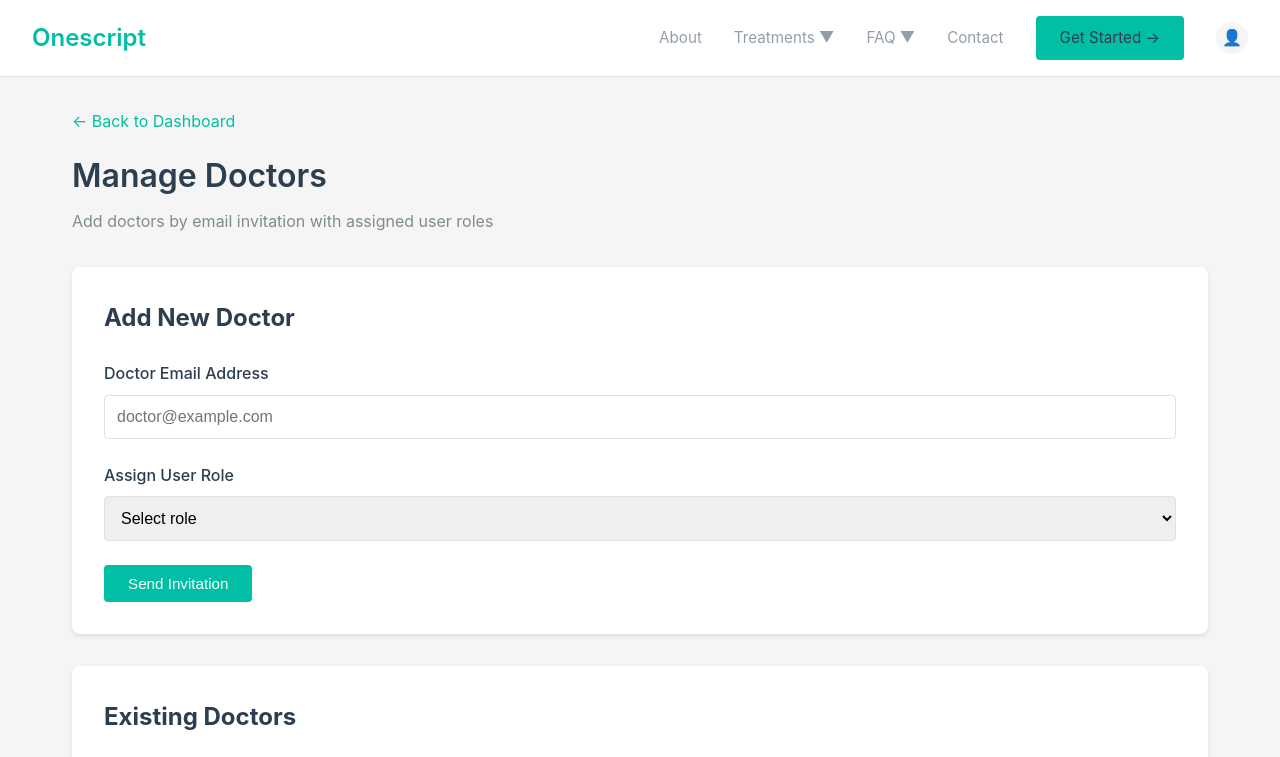
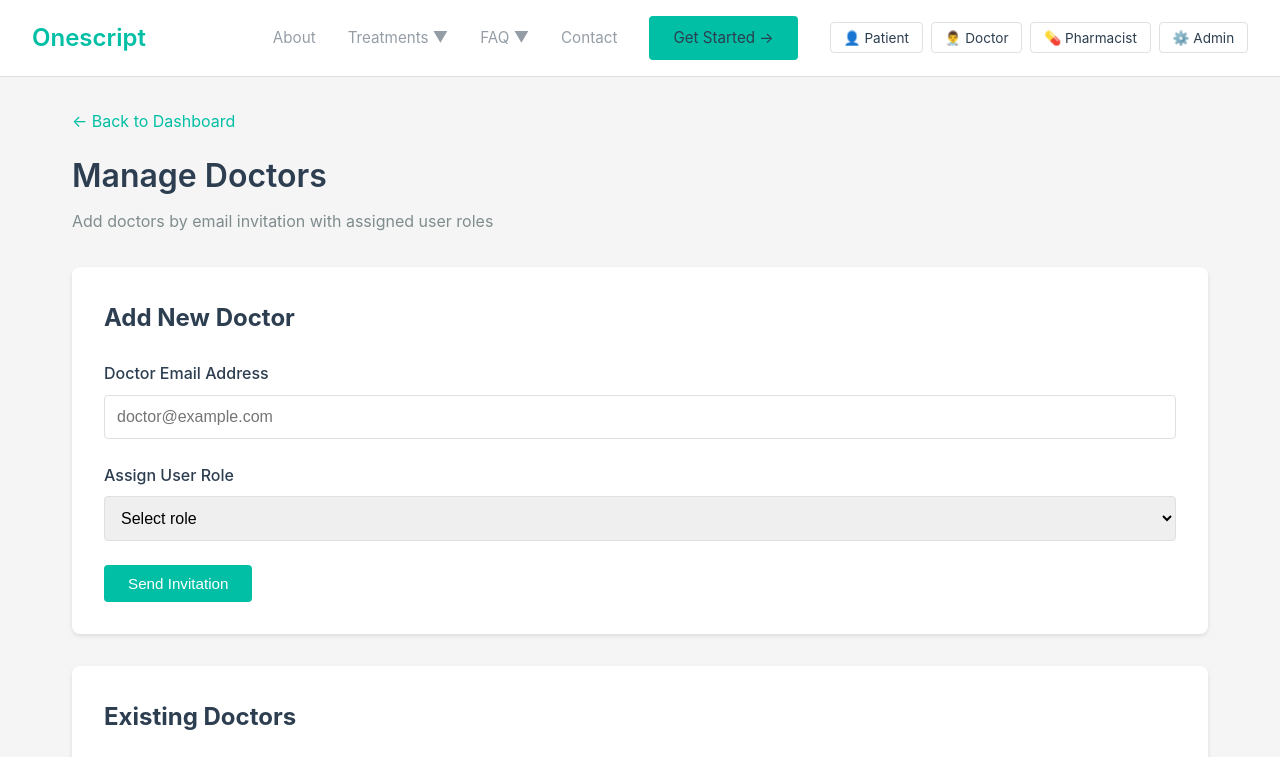
Before and after one commit to omerbag-9/onescript-vibe-UI, a website: page admin/admin-doctors.html in a window 1280 px wide. Shown: the top 757 px of the page. Drawn offline with Linux system fonts and the light colour scheme.

Commit message:
Add dashboard switcher to header with responsive styles

```diff
--- a/components/header.html
+++ b/components/header.html
@@ -6,6 +6,11 @@
     <a href="#" onclick="return false;" style="opacity: 0.5; cursor: not-allowed;">FAQ <span>▼</span></a>
     <a href="#" onclick="return false;" style="opacity: 0.5; cursor: not-allowed;">Contact</a>
     <a href="../patient/service-selection.html" class="btn-primary">Get Started →</a>
-    <div class="user-icon">👤</div>
+    <div class="dashboard-switcher">
+      <button class="dashboard-btn" onclick="window.location.href='../patient/dashboard.html'" title="Patient Dashboard">👤 Patient</button>
+      <button class="dashboard-btn" onclick="window.location.href='../doctor/doctor-dashboard.html'" title="Doctor Dashboard">👨‍⚕️ Doctor</button>
+      <button class="dashboard-btn" onclick="window.location.href='../pharmacist/pharmacist-dashboard.html'" title="Pharmacist Dashboard">💊 Pharmacist</button>
+      <button class="dashboard-btn" onclick="window.location.href='../admin/admin-dashboard.html'" title="Admin Dashboard">⚙️ Admin</button>
+    </div>
   </nav>
 </header>
--- a/styles.css
+++ b/styles.css
@@ -100,6 +100,48 @@ body {
   align-items: center;
   justify-content: center;
   cursor: pointer;
+}
+
+/* Dashboard Switcher */
+.dashboard-switcher {
+  display: flex;
+  gap: 0.5rem;
+  align-items: center;
+  flex-wrap: wrap;
+}
+
+.dashboard-btn {
+  background-color: transparent;
+  border: 1px solid var(--border-light);
+  color: var(--text-dark);
+  padding: 0.4rem 0.8rem;
+  border-radius: 4px;
+  cursor: pointer;
+  font-size: 0.85rem;
+  transition: all 0.3s;
+  white-space: nowrap;
+  font-family: inherit;
+}
+
+.dashboard-btn:hover {
+  background-color: var(--primary-teal);
+  color: white;
+  border-color: var(--primary-teal);
+}
+
+.dashboard-btn:active {
+  transform: scale(0.95);
+}
+
+@media (max-width: 768px) {
+  .dashboard-switcher {
+    gap: 0.3rem;
+  }
+
+  .dashboard-btn {
+    padding: 0.3rem 0.6rem;
+    font-size: 0.75rem;
+  }
 }
 
 /* Banner */
```
Also changed, not shown: components/header-root.html (+6 -1 lines), patient/identity-verification.html (+3 -3 lines).
